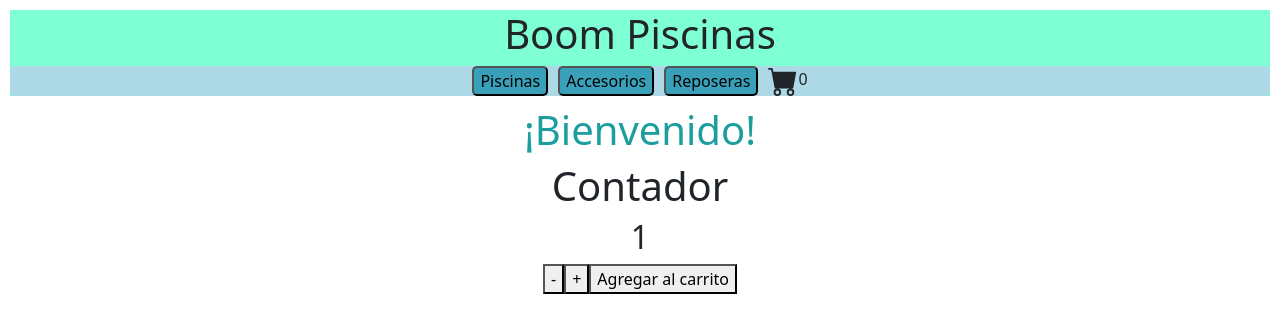
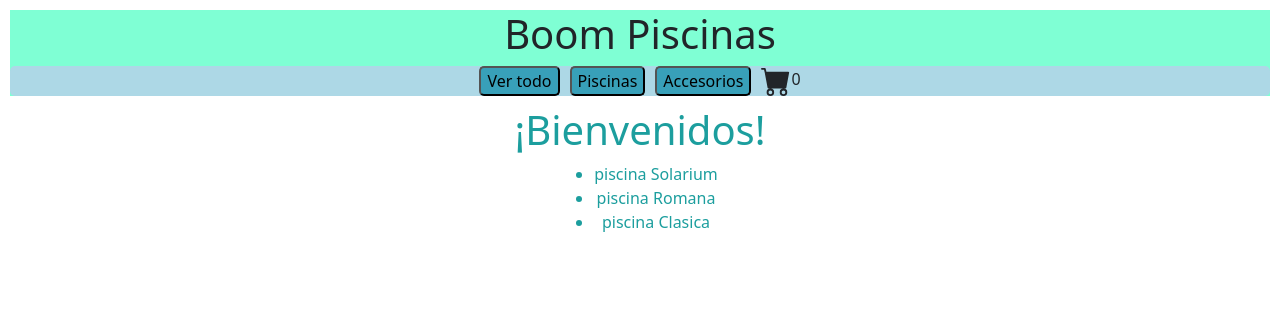
Before and after one commit to comechingon/reactCoder.AlejandroScheiffer, a React (Create React App) app: page / in a window 1280 px wide. Shown: the top 332 px of the page. Built offline with nearby package versions, Linux system fonts and the light colour scheme.

Commit message:
listando productos

```diff
--- a/src/App.js
+++ b/src/App.js
@@ -2,7 +2,7 @@
 import './App.css';
 import Navbar from './components/Navbar/Navbar';
 import ItemListContainer from './components/ItemListContainer/ItemListContainer';
-import ItemCount from './components/ItemCount/ItemCount';
+
 function App() {
   return (
     <div className="App">
@@ -10,8 +10,8 @@ function App() {
         <Navbar />
 
 
-        <ItemListContainer greeting="¡Bienvenido!"/>
-        <ItemCount onAdd={(count) => console.log( "se agregaron"+ count)} stock={10}/>
+        <ItemListContainer greeting="¡Bienvenidos!"/>
+
     </div>
 
   );
--- a/src/components/ItemListContainer/ItemListContainer.js
+++ b/src/components/ItemListContainer/ItemListContainer.js
@@ -1,11 +1,29 @@
 import './ItemListContainer.css'
+import React, { useEffect, useState } from 'react'
+import { getProducts } from '../asyncMock'
+
 
 const ItemListContainer = ({greeting}) => {
+    const [products, setProducts] = useState([])
+
+    useEffect(() => {
+        getProducts().then(productsFromApi => {
+            setProducts(productsFromApi)
+
+        })
+
+    }, [])
+
+    const productsComponents = products.map(prod => <li>{prod.name} </li>)
+
 
     return(
 
         <div className="ItemListContainer">
             <h1>{greeting}</h1>
+            <ul>
+                {productsComponents}
+            </ul>
         </div>
     )
 
--- a/src/components/Navbar/Navbar.js
+++ b/src/components/Navbar/Navbar.js
@@ -7,9 +7,9 @@ const Navbar = () => {
       <h1>Boom Piscinas</h1>
 
       <div className="Button" style={{ backgroundColor: `lightblue` }}>
+        <button className="Button">Ver todo</button>
         <button className="Button">Piscinas</button>
         <button className="Button">Accesorios</button>
-        <button className="Button">Reposeras</button>
 
 
         <CartWidget />
--- /dev/null
+++ b/src/components/asyncMock.js
@@ -0,0 +1,48 @@
+const products = [
+{
+    id: "1",
+    name: "piscina Solarium",
+    price: 200000,
+    category: "piscinas",
+    img: "https://cdn.igui.com/assets/piscina/playa-del-carmen/foto/playa-del-carmen-desktop.webp",
+    stock: 10,
+    description: "Detalles Solarium"
+
+
+},
+
+{
+    id: "1",
+    name: "piscina Romana",
+    price: 200000,
+    category: "piscinas",
+    img: "https://http2.mlstatic.com/D_NQ_NP_876045-MLA51201416901_082022-O.webp",
+    stock: 10,
+    description: "Detalles Romana"
+
+
+},
+
+{
+    id: "1",
+    name: "piscina Clasica",
+    price: 200000,
+    category: "piscinas",
+    img: "https://cdn.igui.com/assets/piscina/cocoa/foto/cocoa-01-dektop.webp",
+    stock: 10,
+    description: "Detalles Clasica"
+
+
+}
+
+]
+export const getProducts = () => {
+    return new Promise((resolve) => {
+        setTimeout(() => {
+            resolve(products)
+        }, 1500)
+
+
+
+    })
+ }
```
Also changed, not shown: src/components/ItemDeatail/ItemDetail.js (added), src/components/ItemDetailContainer/ItemDetailContainer.js (added).
